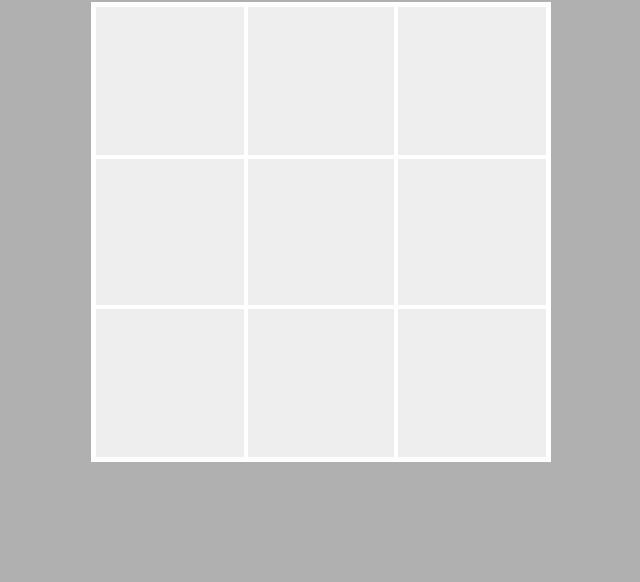
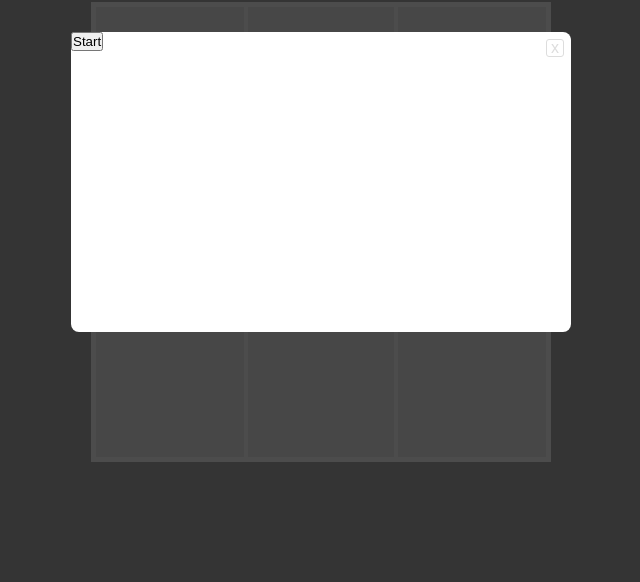
Before and after one commit to Edainsv/morpion-javascript, a plain HTML site: page index.html in a window 1280 px wide. Shown: the part 218-800 px from the top of the page, without its empty margins (319-959 px from the left). Drawn offline with Linux system fonts and the light colour scheme.

Commit message:
Fenêtre Popup en développement, début du système de reset (statistiques)

```diff
--- a/index.html
+++ b/index.html
@@ -15,6 +15,14 @@
 			<div id="canvas"></div>
 		</div>
 
+		<div id="popupStatistics">
+			<div>
+				<div id="cancelPopup">x</div>
+
+				<button id="btn-restartGame">Start</button>
+			</div>
+		</div>
+
 		<script type="text/javascript" src="script.js"></script>
 	</body>
 </html>
--- a/script.js
+++ b/script.js
@@ -1,34 +1,18 @@
 window.onload = function() {
+	// Variables
 	var canvas = document.getElementById('canvas');
-	var zone = new Array();
+	var zone = new Array(3);
 	var messageJoueurActuel = document.getElementById('joueur-actuel');
 	var messageErreur = document.getElementById('erreur-message');
 	var joueurTour = 1;
-	var win = 0;
+	var compteTour = 0;
+	var popup = document.getElementById('popupStatistics');
+	var byePopup = document.getElementById('cancelPopup');
+	var score = new Array(2);
 
-	for (var i = 0; i < 3; i++) {
-		zone[i] = new Array();
-	}
 
-	// Créer de la map
-	for (var i = 0; i < 3; i++) {
-		for (var j = 0; j < 3; j++) {
-			zone[i][j] = document.createElement('div');
-			zone[i][j].className = 'case';
-		}
-	}
+	constructionMap();
 
-	// Afficher la map dans son conteneur
-
-	for (var i = 0; i < 3; i++) {
-		for (var j = 0; j < 3; j++) {
-			canvas.appendChild(zone[i][j]);
-		}
-	}
-
-	// zone[0][2].innerHTML = '*';
-	// zone[1][1].innerHTML = '*';
-	// zone[2][0].innerHTML = '*';
 
 	// Event au click
 	for (var i = 0; i < 3; i++) {
@@ -48,12 +32,34 @@ window.onload = function() {
 				else {
 					messageErreur.innerHTML = 'Cette case est utilisée par un autre joueur';
 				}
-
-				console.log(this);
 			});
 		}
 	}
 
+	// Construction du jeu et des cases dans un tableau
+	function constructionMap() {
+		for (var i = 0; i < 3; i++) {
+			zone[i] = new Array();
+		}
+
+		// Créer de la map
+		for (var i = 0; i < 3; i++) {
+			for (var j = 0; j < 3; j++) {
+				zone[i][j] = document.createElement('div');
+				zone[i][j].className = 'case';
+			}
+		}
+
+		// Afficher la map dans son conteneur
+
+		for (var i = 0; i < 3; i++) {
+			for (var j = 0; j < 3; j++) {
+				canvas.appendChild(zone[i][j]);
+			}
+		}
+	}
+
+	// Juste pour l'affichage
 	function changementAuTour() {
 		// Attribution du tour
 		if (joueurTour == 1) {
@@ -66,7 +72,31 @@ window.onload = function() {
 		}
 
 		messageErreur.innerHTML = 	'';
+		compteTour ++;
 	}
+
+	// Affiche la victoire
+	function afficherVictoire() {
+		changementAuTour();
+
+		if (compteTour == 9) {
+			messageErreur.innerHTML = 'Egalité !';
+			popupStatistics();
+		} else {
+			messageErreur.innerHTML = 'Victoire du joueur ' + joueurTour;
+			popupStatistics();
+		}
+	}
+
+	// Affiche le popup
+	function popupStatistics() {
+		popup.style.display = 'flex';
+	}
+
+	// Masque le popup
+	byePopup.addEventListener('click', function() {
+		popup.style.display = 'none';
+	})
 
 	// Test des conditions de victoire
 	function conditionWin() {
@@ -140,16 +170,22 @@ window.onload = function() {
 		}
 		// Test égalité
 		else {
-			for (var i = 0; i < 3; i++) {
-				for (var j = 0; j < 3; j++) {
-					zone[i][j].innerHTML == 'X' ;
-				}
+			if (compteTour == 9) {
+ 				messageErreur.innerHTML = 'Egalité !';
 			}
 		}
 	}
 
-	function afficherVictoire() {
-		changementAuTour();
-		messageErreur.innerHTML = 'Victoire du joueur ' + joueurTour;
+	// Nouvelle game
+	function newGame(){
+		joueurTour = 0;
+		compteTour = 0;
+		messageJoueurActuel.innerHTML = ''
+	}
+
+
+	// Réinitialise les stats
+	function resetStats(){
+
 	}
 }
--- a/style.css
+++ b/style.css
@@ -53,3 +53,46 @@ body{
 	height: 150px;
 	width: 150px;
 }
+
+/* Popup statistic */
+
+#popupStatistics{
+	display: none;
+	justify-content: center;
+	align-items: center;
+	position: absolute;
+	background-color:  rgba(0, 0, 0, 0.7);
+	top: 0;
+	height: 100%;
+	width: 100%;
+	display:  flex;
+}
+
+#popupStatistics > div{
+	border-radius: 8px;
+	height: 300px;
+	width:  500px;
+	background-color: #FFF;
+	position: relative;
+}
+
+#cancelPopup{
+	cursor: pointer;
+	position: absolute;
+	top: 7px;
+	right: 7px;
+	padding: 5px;
+	border: 1px solid #DDD;
+	border-radius: 3px;
+	color: #DDD;
+	width:  18px;
+	height: 18px;
+	display:  flex;
+	align-items: center;
+	justify-content: center;
+}
+
+#cancelPopup:hover{
+	border: 1px solid #BBB;
+	color: #BBB;
+}
```
